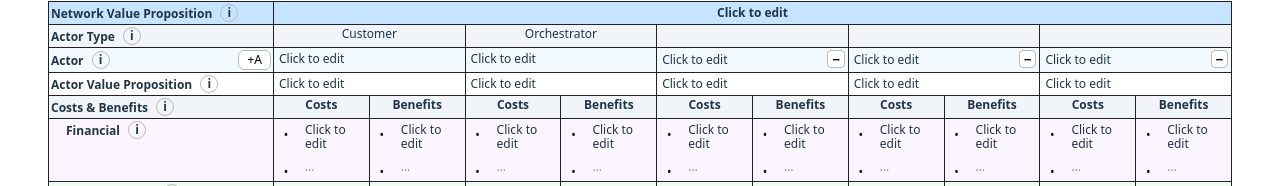
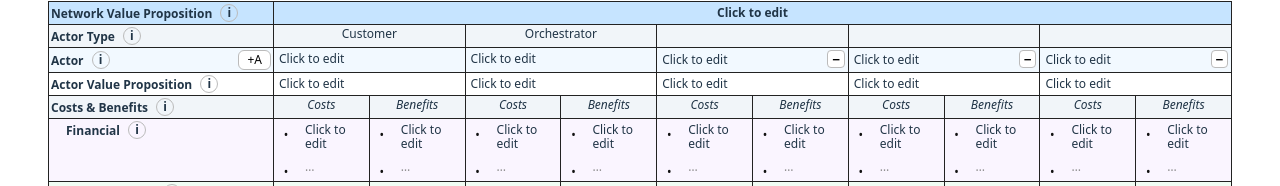
Before and after one commit to bbkaya/cbmx, a React (Vite) app: page / in a window 1280 px wide. Shown: the part 134-320 px from the top of the page. Built offline with nearby package versions, Linux system fonts and the light colour scheme.

Commit message:
Update CBMXTable.tsx

```diff
--- a/src/components/cbmx/CBMXTable.tsx
+++ b/src/components/cbmx/CBMXTable.tsx
@@ -473,8 +473,12 @@ const processSlots = useMemo(() => {
   </td>
   {actors.map((a) => (
     <Fragment key={a.id}>
-      <th style={thCellTight}>Costs</th>
-      <th style={thCellTight}>Benefits</th>
+<th style={thCellTight}>
+  <span style={{ fontStyle: "italic", fontWeight: 400 }}>Costs</span>
+</th>
+<th style={thCellTight}>
+  <span style={{ fontStyle: "italic", fontWeight: 400 }}>Benefits</span>
+</th>
     </Fragment>
   ))}
 </tr>
```
